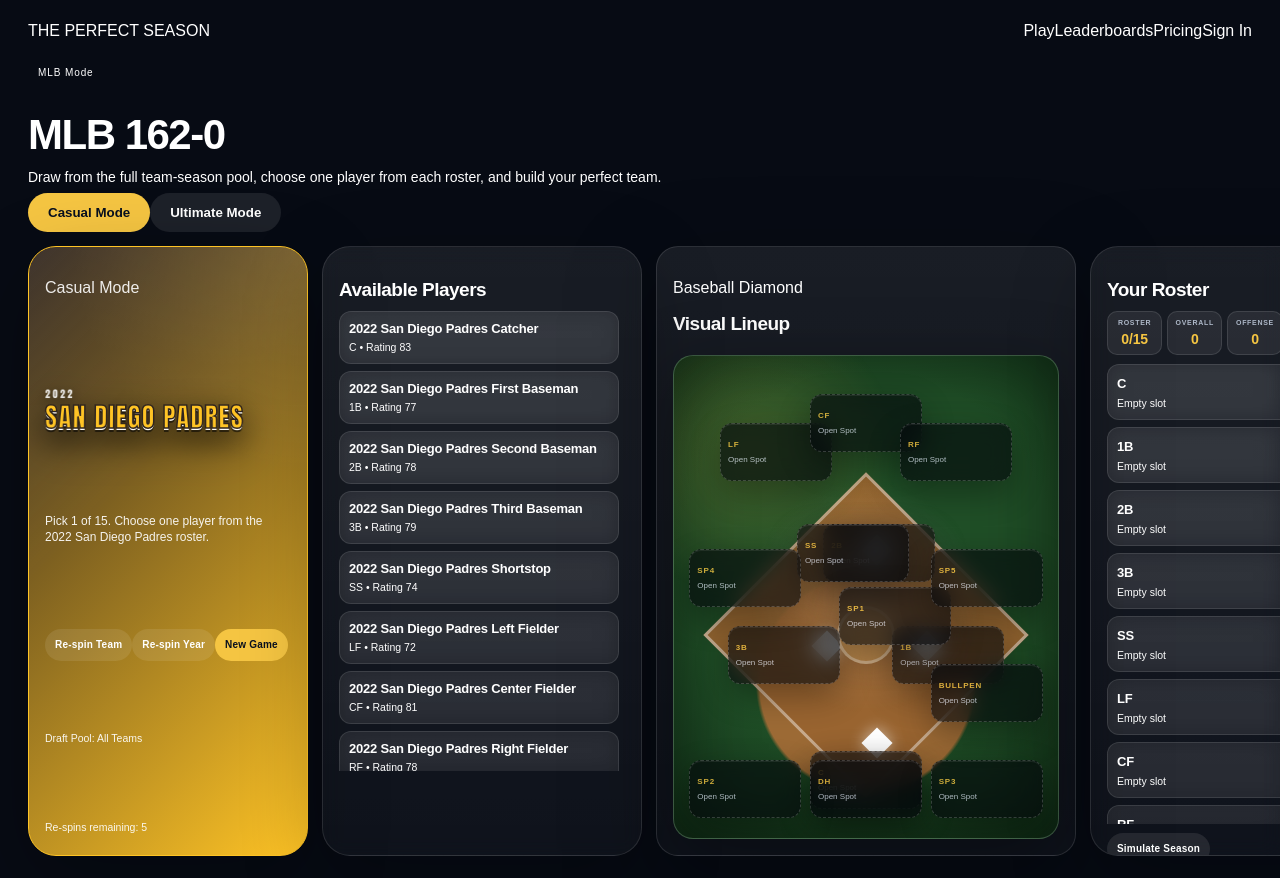
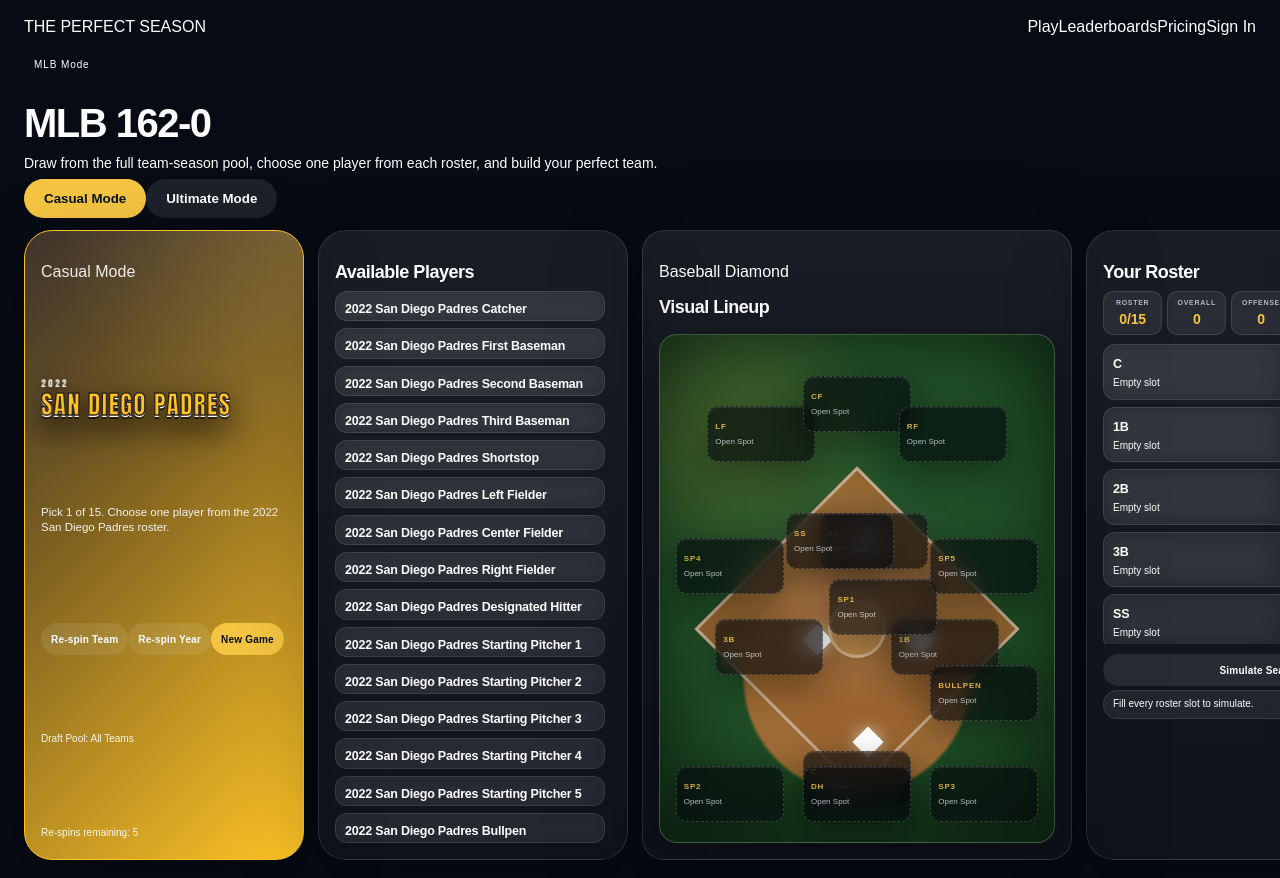
Before and after one commit to adam5griffin/the-perfect-season-v2, a Next.js app: page /play/mlb in a window 1280 px wide. Shown: the top 878 px of the page. Built offline with nearby package versions, Linux system fonts and the light colour scheme.

Commit message:
Update globals.css

```diff
--- a/app/globals.css
+++ b/app/globals.css
@@ -2579,3 +2579,286 @@
     min-height: 0;
   }
 }
+/* One-screen desktop layout + visible simulate result fix */
+
+@media (min-width: 1200px) {
+  .page {
+    padding: 18px 24px;
+  }
+
+  .nav {
+    margin-bottom: 18px;
+  }
+
+  .section {
+    max-width: 100%;
+    margin-bottom: 12px;
+  }
+
+  .section h1 {
+    font-size: 40px;
+    line-height: 0.9;
+    margin-bottom: 8px;
+    letter-spacing: -1.5px;
+  }
+
+  .section .subtitle {
+    font-size: 14px;
+    max-width: 760px;
+    margin-bottom: 8px;
+  }
+
+  .section .buttons {
+    margin-top: 8px;
+  }
+
+  .game-shell {
+    display: grid;
+    grid-template-columns: 280px 310px minmax(430px, 1fr) 350px;
+    grid-template-areas: "draw players surface roster";
+    gap: 14px;
+    align-items: stretch;
+    margin-top: 10px;
+  }
+
+  .draw-box {
+    grid-area: draw;
+    position: static;
+    height: calc(100vh - 170px);
+    min-height: 0;
+    padding: 16px;
+    border-radius: 22px;
+    overflow: hidden;
+  }
+
+  .available-panel {
+    grid-area: players;
+    height: calc(100vh - 170px);
+    padding: 16px;
+    border-radius: 22px;
+    overflow: hidden;
+    display: flex;
+    flex-direction: column;
+  }
+
+  .surface-card {
+    grid-area: surface;
+    grid-column: auto;
+    height: calc(100vh - 170px);
+    padding: 16px;
+    border-radius: 22px;
+    overflow: hidden;
+    display: flex;
+    flex-direction: column;
+  }
+
+  .roster-panel {
+    grid-area: roster;
+    height: calc(100vh - 170px);
+    padding: 16px;
+    border-radius: 22px;
+    overflow: hidden;
+    display: flex;
+    flex-direction: column;
+  }
+
+  .available-panel .mode-list {
+    overflow-y: auto;
+    padding-right: 6px;
+    max-height: none;
+    flex: 1;
+  }
+
+  .roster-panel .mode-list {
+    overflow-y: auto;
+    padding-right: 6px;
+    max-height: 300px;
+    flex: 1;
+  }
+
+  .surface-header {
+    margin-bottom: 8px;
+  }
+
+  .surface-header h2 {
+    font-size: 18px;
+  }
+
+  .surface-header .small {
+    display: none;
+  }
+
+  .sport-surface {
+    flex: 1;
+    height: 100%;
+    min-height: 0;
+    border-radius: 18px;
+  }
+
+  .game-shell h2 {
+    font-size: 18px;
+    margin-bottom: 8px;
+  }
+
+  .team-wordmark {
+    font-size: clamp(22px, 2vw, 31px);
+    line-height: 0.96;
+  }
+
+  .team-wordmark-city {
+    font-size: 9px;
+    letter-spacing: 2.5px;
+    margin-bottom: 4px;
+  }
+
+  .draw {
+    margin: 8px 0;
+  }
+
+  .draw-box .muted {
+    font-size: 11.5px;
+    line-height: 1.3;
+    margin: 7px 0;
+  }
+
+  .draw-box .small {
+    font-size: 10px;
+    margin: 4px 0;
+  }
+
+  .draft-toast {
+    padding: 8px 10px;
+    margin: 7px 0;
+    border-radius: 13px;
+  }
+
+  .draft-toast strong {
+    font-size: 12px;
+  }
+
+  .mode-list {
+    gap: 7px;
+  }
+
+  .mode-list .card,
+  .mode-list button.card {
+    padding: 9px;
+    border-radius: 12px;
+  }
+
+  .game-shell strong {
+    font-size: 12.5px;
+  }
+
+  .game-shell .small {
+    font-size: 10px;
+    line-height: 1.25;
+  }
+
+  .game-shell .buttons {
+    gap: 6px;
+    margin-top: 8px;
+  }
+
+  .game-shell .btn {
+    padding: 8px 10px;
+    min-height: 32px;
+    font-size: 10px;
+  }
+
+  .rating-strip {
+    grid-template-columns: repeat(5, 1fr);
+    gap: 5px;
+    margin-bottom: 9px;
+  }
+
+  .rating-strip div {
+    padding: 7px 5px;
+    border-radius: 10px;
+  }
+
+  .rating-strip span {
+    font-size: 7px;
+  }
+
+  .rating-strip strong {
+    font-size: 14px;
+  }
+
+  .roster-panel > .buttons {
+    flex-shrink: 0;
+    margin-top: 10px;
+  }
+
+  .roster-panel > .buttons .btn {
+    width: 100%;
+  }
+
+  .roster-panel > p.small {
+    flex-shrink: 0;
+  }
+
+  .roster-panel > .card:last-child {
+    flex-shrink: 0;
+    margin-top: 10px;
+    padding: 14px;
+    border-radius: 18px;
+    animation: simulateResultPop 0.35s ease;
+  }
+
+  .roster-panel > .card:last-child .stat {
+    font-size: 34px;
+    margin-bottom: 8px;
+  }
+
+  .surface-slot {
+    width: 108px;
+    min-height: 56px;
+    padding: 7px;
+    border-radius: 11px;
+  }
+
+  .surface-slot-label {
+    font-size: 8px;
+    margin-bottom: 3px;
+  }
+
+  .surface-slot strong {
+    font-size: 9.5px;
+    line-height: 1.05;
+  }
+
+  .surface-rating,
+  .surface-empty {
+    font-size: 8px;
+    margin-top: 3px;
+  }
+
+  .available-panel .mode-list::-webkit-scrollbar,
+  .roster-panel .mode-list::-webkit-scrollbar {
+    width: 7px;
+  }
+
+  .available-panel .mode-list::-webkit-scrollbar-thumb,
+  .roster-panel .mode-list::-webkit-scrollbar-thumb {
+    background: rgba(245, 197, 66, 0.5);
+    border-radius: 999px;
+  }
+
+  .available-panel .mode-list::-webkit-scrollbar-track,
+  .roster-panel .mode-list::-webkit-scrollbar-track {
+    background: rgba(255, 255, 255, 0.06);
+  }
+}
+
+@keyframes simulateResultPop {
+  from {
+    opacity: 0;
+    transform: translateY(10px) scale(0.96);
+  }
+
+  to {
+    opacity: 1;
+    transform: translateY(0) scale(1);
+  }
+}
```
